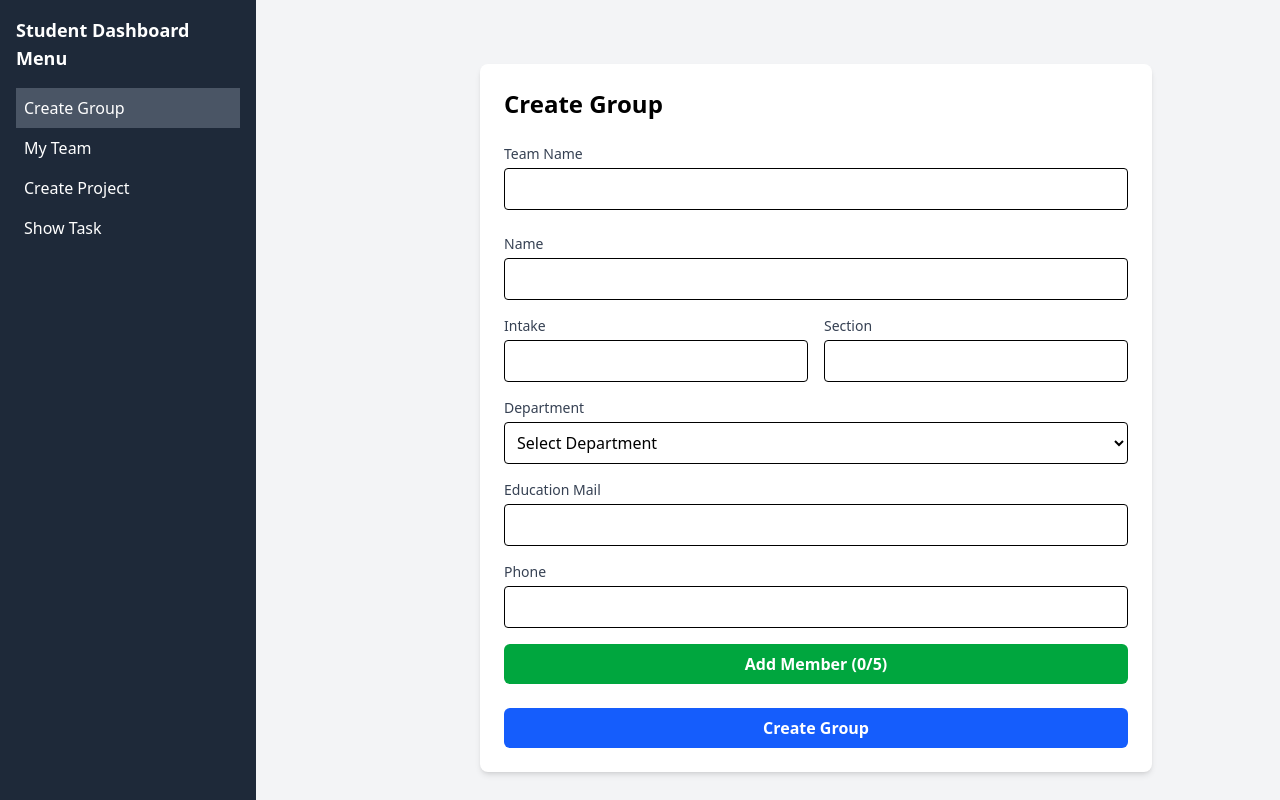
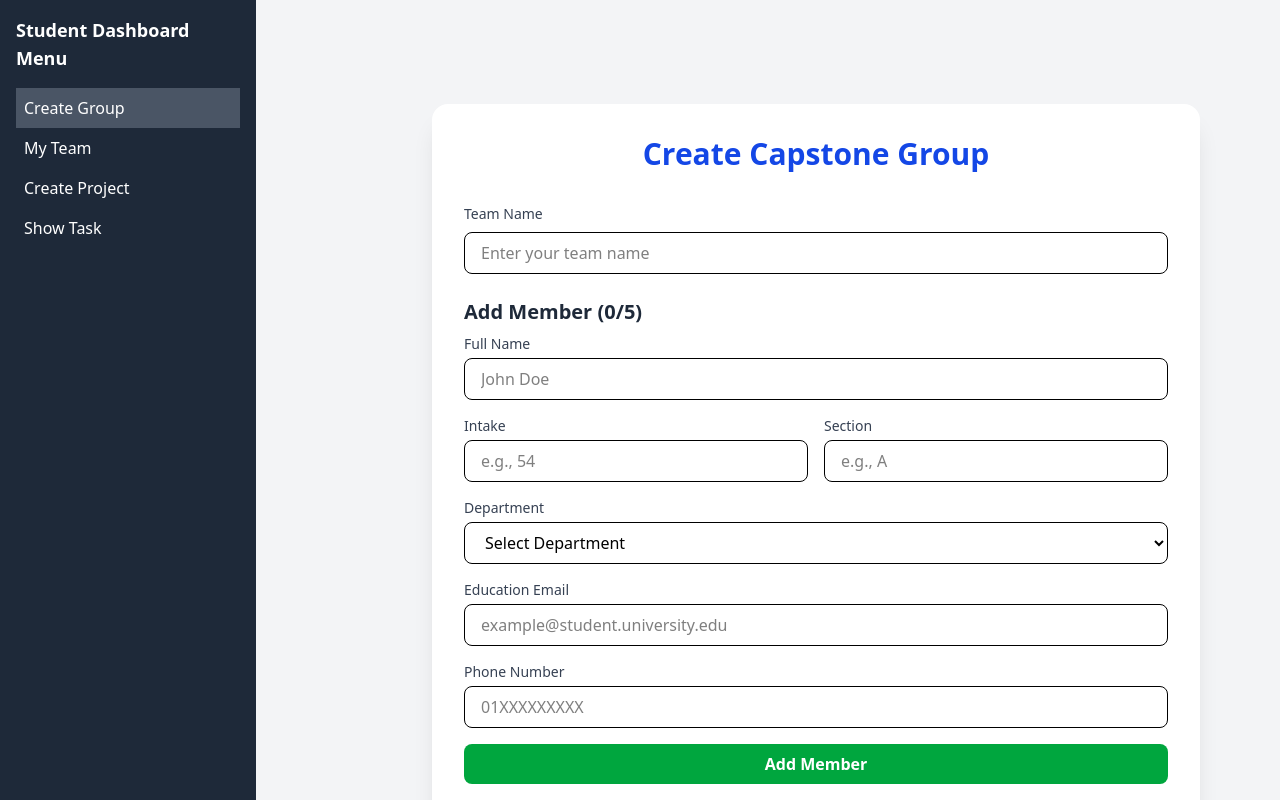
Before and after one commit to adibmahmud007/capstone-hub, a React (Vite) app: page /studentDashboard in a window 1280 px wide. Shown: the top 800 px of the page. Built offline with nearby package versions, Linux system fonts and the light colour scheme.

Commit message:
student dashboard ui modified

```diff
--- a/src/components/StudentDashboard/StudentDashboard.jsx
+++ b/src/components/StudentDashboard/StudentDashboard.jsx
@@ -37,7 +37,7 @@ const StudentDashboard = () => {
     };
 
     return (
-        <div className="flex h-screen bg-gray-100">
+        <div className="flex h-screen bg-white lg:bg-gray-100">
             {/* Sidebar */}
             <div className={`fixed inset-y-0 left-0 w-64 bg-gray-800 text-white p-4 transition-transform duration-300 lg:relative lg:translate-x-0 ${sidebarOpen ? 'translate-x-0' : '-translate-x-full'}`}>
                 <div className="flex justify-between items-center lg:hidden">
@@ -79,7 +79,7 @@ const StudentDashboard = () => {
             )}
 
             {/* Main Content */}
-            <div className="flex-1 p-4 pt-10 lg:pl-28 lg:pt-16">
+            <div className="flex-1 overflow-y-auto p-4 pt-10 lg:pl-28 lg:pt-16">
                 {renderContent()}
                 {/* <TeacherDashboard groupMembers={groupMembers} setGroupMembers={setGroupMembers}></TeacherDashboard> */}
             </div>
@@ -127,7 +127,6 @@ const CreateGroup = () => {
     };
 
     const handleCreateGroup = async () => {
-        console.log(groupMembers)
         if (groupMembers.length !== 5) {
             toast.error("Exactly 5 members are required to create a group");
             return;
@@ -137,7 +136,9 @@ const CreateGroup = () => {
             toast.error("Team name is required");
             return;
         }
-        const teamData={teamName,members: groupMembers}
+
+        const teamData = { teamName, members: groupMembers };
+
         try {
             const response = await fetch('https://capstone-repo-2933d2307df0.herokuapp.com/api/student/groups/', {
                 method: 'POST',
@@ -148,7 +149,6 @@ const CreateGroup = () => {
             });
 
             const data = await response.json();
-            console.log(data)
             if (response.ok) {
                 toast.success(data.message);
                 setGroupMembers([]);
@@ -157,70 +157,125 @@ const CreateGroup = () => {
                 toast.error(data.message || "Something went wrong");
             }
         } catch (error) {
-            toast.error(error);
+            toast.error(error.message || "Error submitting group");
         }
     };
 
     return (
-        <div className="max-w-2xl mx-auto p-6 bg-white rounded-lg shadow-md">
-            <h2 className="text-2xl font-bold mb-6">Create Group</h2>
+        <div className="max-w-3xl mx-auto mt-10 bg-white lg:shadow-xl rounded-2xl p-2 lg:p-8">
+            <h2 className="text-3xl font-bold text-center mb-8 text-blue-700">Create Capstone Group</h2>
 
-            {/* Team Name Input */}
+            {/* Team Name */}
             <div className="mb-6">
-                <label className="block text-sm font-medium text-gray-700 mb-1">Team Name</label>
+                <label className="block text-sm font-medium text-gray-700 mb-2">Team Name</label>
                 <input
                     type="text"
-                    className="w-full p-2 border rounded"
                     value={teamName}
                     onChange={(e) => setTeamName(e.target.value)}
-                    required
+                    placeholder="Enter your team name"
+                    className="w-full px-4 py-2 border rounded-lg focus:outline-none focus:ring-2 focus:ring-blue-500"
                 />
             </div>
 
             {/* Member Form */}
-            <form onSubmit={handleAddMember}>
-                <div className="mb-4">
-                    <label className="block text-sm font-medium text-gray-700 mb-1">Name</label>
-                    <input type="text" name="username" value={member.username} onChange={handleChange} className="w-full p-2 border rounded" required />
+            <form onSubmit={handleAddMember} className="space-y-4">
+                <h3 className="text-xl font-semibold text-gray-800 mb-2">Add Member ({groupMembers.length}/5)</h3>
+
+                <div>
+                    <label className="block text-sm font-medium text-gray-700 mb-1">Full Name</label>
+                    <input
+                        type="text"
+                        name="username"
+                        value={member.username}
+                        onChange={handleChange}
+                        className="w-full px-4 py-2 border rounded-lg focus:outline-none focus:ring-2 focus:ring-blue-500"
+                        placeholder="John Doe"
+                        required
+                    />
                 </div>
-                <div className="flex gap-4 mb-4">
+
+                <div className="flex gap-4">
                     <div className="flex-1">
                         <label className="block text-sm font-medium text-gray-700 mb-1">Intake</label>
-                        <input type="text" name="intake" value={member.intake} onChange={handleChange} className="w-full p-2 border rounded" required />
+                        <input
+                            type="text"
+                            name="intake"
+                            value={member.intake}
+                            onChange={handleChange}
+                            className="w-full px-4 py-2 border rounded-lg focus:outline-none focus:ring-2 focus:ring-blue-500"
+                            placeholder="e.g., 54"
+                            required
+                        />
                     </div>
                     <div className="flex-1">
                         <label className="block text-sm font-medium text-gray-700 mb-1">Section</label>
-                        <input type="text" name="section" value={member.section} onChange={handleChange} className="w-full p-2 border rounded" required />
+                        <input
+                            type="text"
+                            name="section"
+                            value={member.section}
+                            onChange={handleChange}
+                            className="w-full px-4 py-2 border rounded-lg focus:outline-none focus:ring-2 focus:ring-blue-500"
+                            placeholder="e.g., A"
+                            required
+                        />
                     </div>
                 </div>
-                <div className="mb-4">
+
+                <div>
                     <label className="block text-sm font-medium text-gray-700 mb-1">Department</label>
-                    <select name="department" value={member.department} onChange={handleChange} className="w-full p-2 border rounded" required>
+                    <select
+                        name="department"
+                        value={member.department}
+                        onChange={handleChange}
+                        className="w-full px-4 py-2 border rounded-lg focus:outline-none focus:ring-2 focus:ring-blue-500"
+                        required
+                    >
                         <option value="">Select Department</option>
                         <option value="CSE">CSE</option>
                         <option value="EEE">EEE</option>
                         <option value="BBA">BBA</option>
                     </select>
                 </div>
-                <div className="mb-4">
-                    <label className="block text-sm font-medium text-gray-700 mb-1">Education Mail</label>
-                    <input type="email" name="educationalMail" value={member.educationalMail} onChange={handleChange} className="w-full p-2 border rounded" required />
-                </div>
-                <div className="mb-4">
-                    <label className="block text-sm font-medium text-gray-700 mb-1">Phone</label>
-                    <input type="text" name="phone" value={member.phone} onChange={handleChange} className="w-full p-2 border rounded" required />
+
+                <div>
+                    <label className="block text-sm font-medium text-gray-700 mb-1">Education Email</label>
+                    <input
+                        type="email"
+                        name="educationalMail"
+                        value={member.educationalMail}
+                        onChange={handleChange}
+                        className="w-full px-4 py-2 border rounded-lg focus:outline-none focus:ring-2 focus:ring-blue-500"
+                        placeholder="example@student.university.edu"
+                        required
+                    />
                 </div>
 
-                <button type="submit" className="w-full bg-green-600 text-white font-bold py-2 rounded-md hover:bg-green-700 transition">
-                    Add Member ({groupMembers.length}/5)
+                <div>
+                    <label className="block text-sm font-medium text-gray-700 mb-1">Phone Number</label>
+                    <input
+                        type="text"
+                        name="phone"
+                        value={member.phone}
+                        onChange={handleChange}
+                        className="w-full px-4 py-2 border rounded-lg focus:outline-none focus:ring-2 focus:ring-blue-500"
+                        placeholder="01XXXXXXXXX"
+                        required
+                    />
+                </div>
+
+                <button
+                    type="submit"
+                    className="w-full bg-green-600 text-white font-semibold py-2 rounded-lg hover:bg-green-700 transition"
+                >
+                    Add Member
                 </button>
             </form>
 
-            {/* Final Submit */}
-            <div className="mt-6">
+            {/* Group Submit */}
+            <div className="mt-8">
                 <button
-                    className="w-full bg-blue-600 text-white font-bold py-2 rounded-md hover:bg-blue-700 transition"
                     onClick={handleCreateGroup}
+                    className="w-full bg-blue-600 text-white font-bold py-3 rounded-lg hover:bg-blue-700 transition"
                 >
                     Create Group
                 </button>
@@ -231,10 +286,12 @@ const CreateGroup = () => {
 
 
 
+
+
 const MyTeam = () => {
     const [groupMembers, setGroupMembers] = useState([]);
-    const[teamName,setTeamName]=useState('')
-    const [supervisor, setSupervisor] = useState("Saifur Rahman"); // You can update this dynamically if needed
+    const [teamName, setTeamName] = useState('');
+    const [supervisor, setSupervisor] = useState("Saifur Rahman");
 
     useEffect(() => {
         const fetchTeamData = async () => {
@@ -247,16 +304,16 @@ const MyTeam = () => {
 
                 const decoded = jwtDecode(token);
                 const educationalMail = decoded.email;
-                console.log(educationalMail,'mail')
+                console.log(educationalMail, 'mail');
 
                 const response = await fetch(`https://capstone-repo-2933d2307df0.herokuapp.com/api/student/groups/myteam/${educationalMail}`);
                 const data = await response.json();
 
-                console.log(data)
+                console.log(data);
                 if (response.ok) {
                     setGroupMembers(data.data[0].members);
                     setTeamName(data.data[0].teamName);
-                    setSupervisor(data.data.supervisor || "Saifur Rahman"); // Optional dynamic update
+                    setSupervisor(data.data.supervisor || "Saifur Rahman");
                 } else {
                     console.error(data.message || "Failed to fetch team");
                 }
@@ -269,27 +326,50 @@ const MyTeam = () => {
     }, []);
 
     return (
-        <div className="max-w-2xl mx-auto p-6 bg-white rounded-lg shadow-md">
-            <h1 className="text-3xl font-bold mb-4 text-center">OpenSpace - Capstone Repository System</h1>
-            <h2 className="text-xl font-semibold mb-4">Supervisor: {supervisor}</h2>
-            <div>
-            <h2 className="text-2xl font-bold mb-6">My Team: {teamName}</h2>
-            {/* <h2></h2> */}
+        <div className="max-w-5xl mx-auto p-2 lg:p-8 bg-white rounded-lg lg:shadow-lg">
+            <h1 className="text-3xl font-bold mb-6 text-center text-blue-700">OpenSpace - Capstone Repository System</h1>
+            <div className="mb-4">
+                <h2 className="text-2xl text-center font-bold">Supervisor: <span className="text-gray-700">{supervisor}</span></h2>
+                <h2 className="text-xl text-center font-semibold mt-2">Team Name: <span className="text-gray-800">{teamName}</span></h2>
             </div>
+
             {groupMembers.length === 0 ? (
-                <p className="text-gray-500">No members added yet.</p>
+                <p className="text-gray-500 text-center">No members added yet.</p>
             ) : (
-                <ul className="mt-2 border p-4 rounded bg-gray-100">
-                    {groupMembers.map((member, index) => (
-                        <li key={index} className="border-b py-2">
-                            {member.username} - {member.intake} {member.section} - {member.department} - {member.educationalMail} - {member.phone}
-                        </li>
-                    ))}
-                </ul>
+                <div className="overflow-x-auto mt-6">
+                    <table className="min-w-full border border-gray-300 text-sm text-left">
+                        <thead className="bg-blue-100 text-gray-800 font-semibold">
+                            <tr>
+                                <th className="px-4 py-3 border">#</th>
+                                <th className="px-4 py-3 border">Name</th>
+                                <th className="px-4 py-3 border">Intake</th>
+                                <th className="px-4 py-3 border">Section</th>
+                                <th className="px-4 py-3 border">Department</th>
+                                <th className="px-4 py-3 border">Email</th>
+                                <th className="px-4 py-3 border">Phone</th>
+                            </tr>
+                        </thead>
+                        <tbody>
+                            {groupMembers.map((member, index) => (
+                                <tr key={index} className="bg-white even:bg-gray-50">
+                                    <td className="px-4 py-3 border">{index + 1}</td>
+                                    <td className="px-4 py-3 border">{member.username}</td>
+                                    <td className="px-4 py-3 border">{member.intake}</td>
+                                    <td className="px-4 py-3 border">{member.section}</td>
+                                    <td className="px-4 py-3 border">{member.department}</td>
+                                    <td className="px-4 py-3 border">{member.educationalMail}</td>
+                                    <td className="px-4 py-3 border">{member.phone}</td>
+                                </tr>
+                            ))}
+                        </tbody>
+                    </table>
+                </div>
             )}
         </div>
     );
 };
+
+
 
 
 
@@ -324,7 +404,7 @@ const CreateProject = () => {
     };
 
     return (
-        <div className="max-w-2xl mx-auto p-6 bg-white rounded-lg shadow-md">
+        <div className="max-w-2xl mx-auto p-6 bg-white rounded-lg lg:shadow-md">
             <h2 className="text-2xl font-bold mb-6">Create Project</h2>
             <form onSubmit={handleSubmit}>
                 <div className="mb-4">
@@ -488,7 +568,7 @@ const ShowTask = () => {
 
 
     return (
-        <div className="max-w-4xl mx-auto p-6 bg-white rounded-lg shadow-md">
+        <div className="max-w-4xl mx-auto p-6 bg-white rounded-lg lg:shadow-md">
             <h2 className="text-2xl font-bold mb-4">Project Tasks</h2>
 
             <div className="overflow-x-auto">
```
